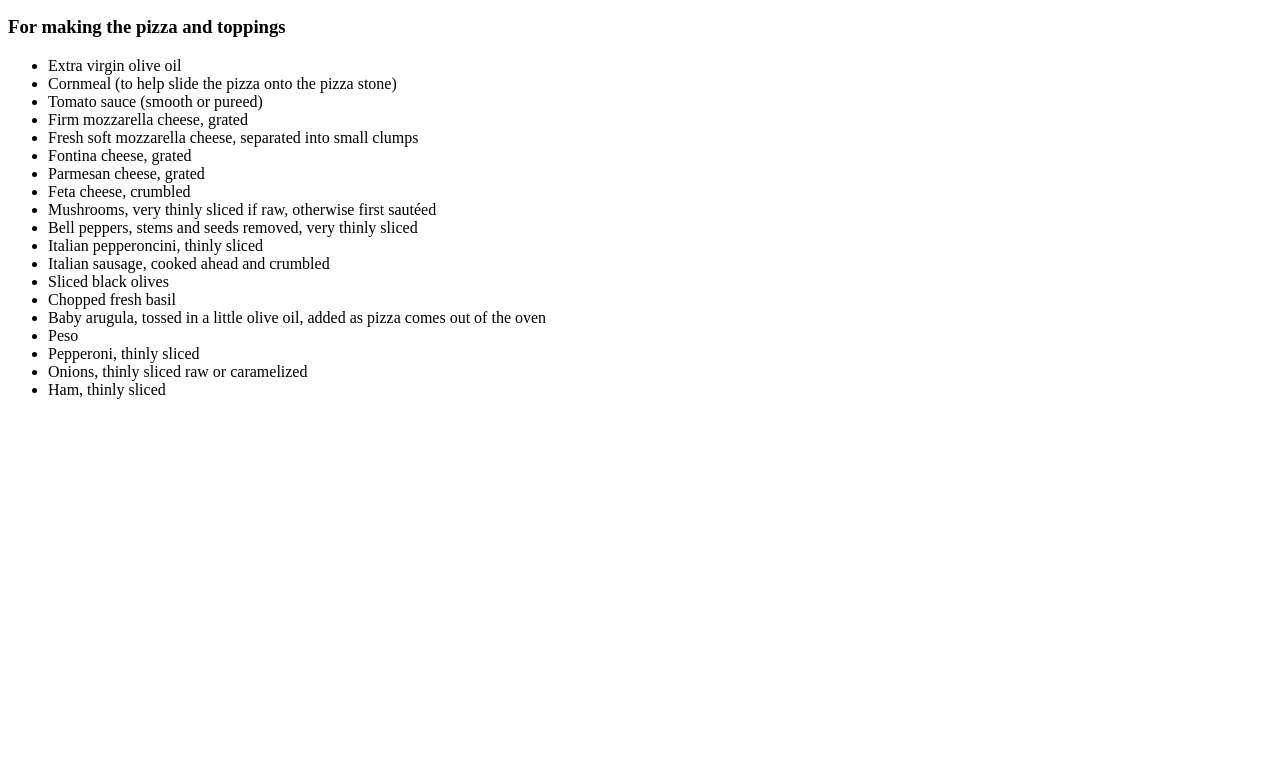
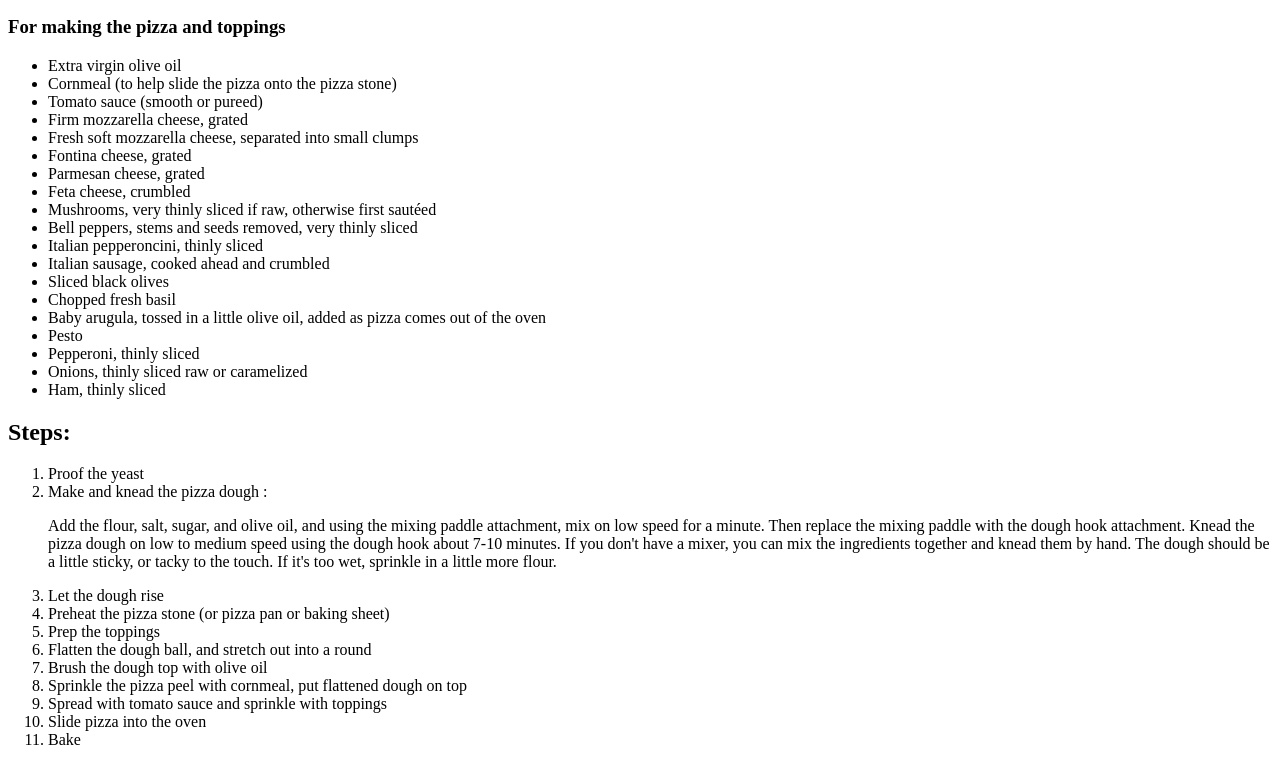
Before and after one commit to Jawad-git/odin-recipes, a plain HTML site: page recipes/pizza.html in a window 1280 px wide. Shown: the part 739-1504 px from the top of the page. Before the commit the page ends 1154 px from the top, so only its background shows below. Drawn offline with Linux system fonts and the light colour scheme.

Commit message:
fix a typo and add steps

```diff
--- a/recipes/pizza.html
+++ b/recipes/pizza.html
@@ -40,9 +40,29 @@
         <li>Sliced black olives</li>
         <li>Chopped fresh basil</li>
         <li>Baby arugula, tossed in a little olive oil, added as pizza comes out of the oven</li>
-        <li>Peso</li>
+        <li>Pesto</li>
         <li>Pepperoni, thinly sliced</li>
         <li>Onions, thinly sliced raw or caramelized</li>
         <li>Ham, thinly sliced</li>
     </ul>
+     <h2> Steps:</h2>
+     <ol>
+        <li>Proof the yeast</li>
+        <li>Make and knead the pizza dough : <p>Add the flour, salt, sugar, and olive oil, and using the mixing paddle attachment, mix on low speed for a minute. Then replace the mixing paddle with the dough hook attachment.
+
+            Knead the pizza dough on low to medium speed using the dough hook about 7-10 minutes.
+
+            If you don't have a mixer, you can mix the ingredients together and knead them by hand.
+
+            The dough should be a little sticky, or tacky to the touch. If it's too wet, sprinkle in a little more flour.</p></li>
+        <li>Let the dough rise</li>
+        <li>Preheat the pizza stone (or pizza pan or baking sheet)</li>
+        <li>Prep the toppings</li>
+        <li>Flatten the dough ball, and stretch out into a round</li>
+        <li>Brush the dough top with olive oil</li>
+        <li>Sprinkle the pizza peel with cornmeal, put flattened dough on top</li>
+        <li>Spread with tomato sauce and sprinkle with toppings</li>
+        <li>Slide pizza into the oven</li>
+        <li>Bake</li>
+     </ol>
 </html>
```
